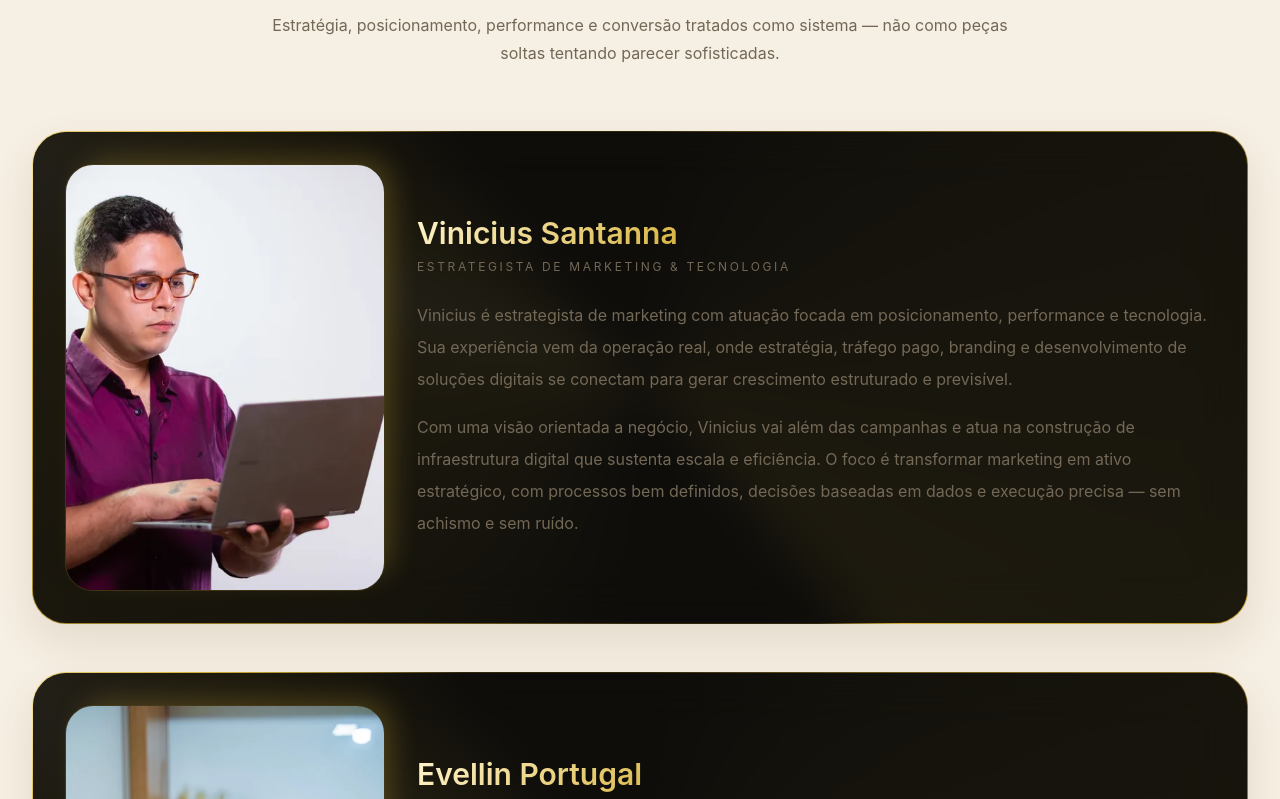
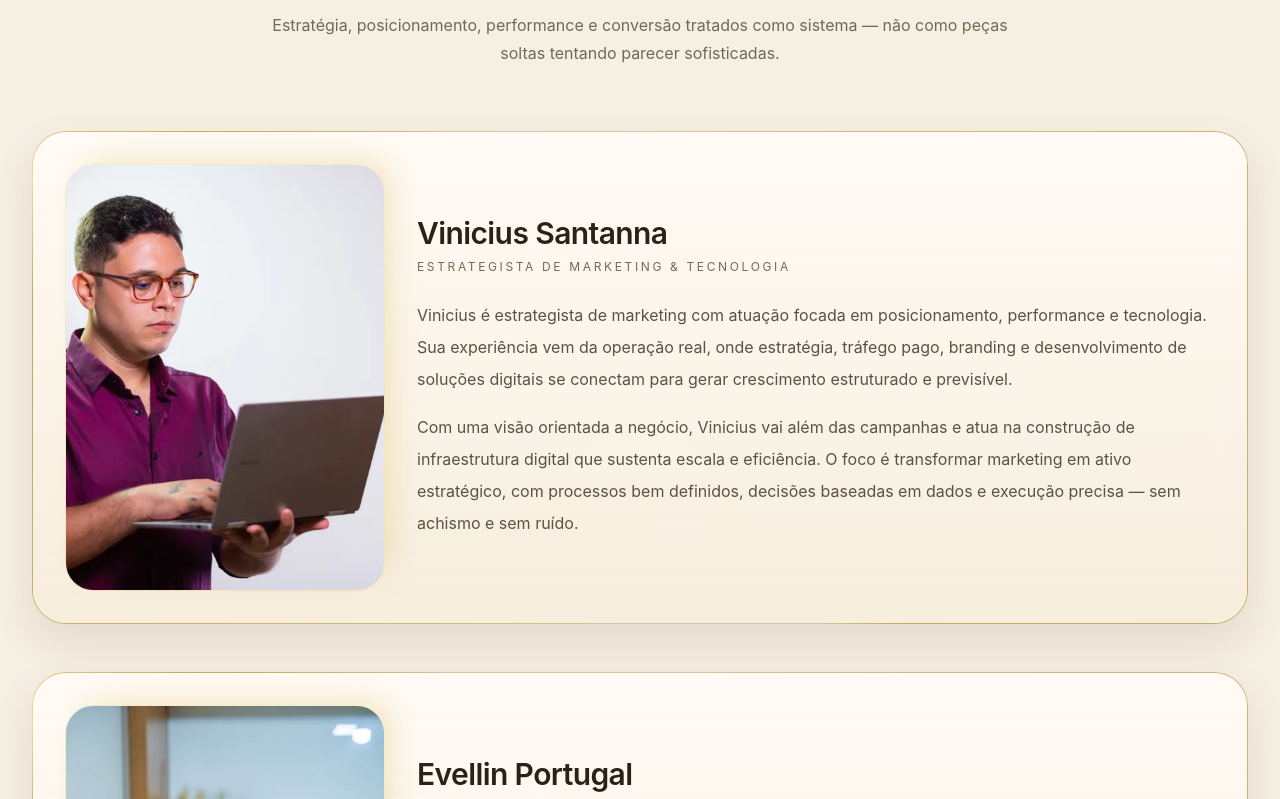
Before and after one commit to vinimsantanna/supra, a Next.js app: page / in a window 1280 px wide. Shown: the part 1341-2140 px from the top of the page. Built offline with nearby package versions, Linux system fonts and the light colour scheme.

Commit message:
Lighten founders cards and remove border animation

```diff
--- a/app/page.tsx
+++ b/app/page.tsx
@@ -399,19 +399,19 @@ function Founders() {
           {founders.map((f, index) => (
             <ScrollReveal key={f.name} delay={index * 120} y={30} scale={0.982}>
               <BorderRotate
-                animationMode="rotate-on-hover"
+                animationMode="static"
                 animationSpeed={2.4}
                 borderWidth={1.5}
                 borderRadius={34}
-                backgroundColor="rgba(10,10,10,0.9)"
+                backgroundColor="rgba(252,246,236,0.94)"
                 gradientColors={{
-                  primary: '#2f250b',
-                  secondary: '#d4af37',
-                  accent: '#f4df9f',
+                  primary: '#d8c4a1',
+                  secondary: '#c6a85b',
+                  accent: '#edd9a2',
                 }}
                 className="overflow-hidden shadow-soft"
               >
-                <div className="grid items-center gap-8 p-6 backdrop-blur-xl md:p-8 lg:grid-cols-[320px_1fr]">
+                <div className="grid items-center gap-8 bg-[linear-gradient(180deg,rgba(255,251,246,0.92),rgba(246,236,219,0.82))] p-6 backdrop-blur-xl md:p-8 lg:grid-cols-[320px_1fr]">
                   <div>
                     <div className="mx-auto w-full max-w-[280px] md:max-w-[320px]">
                       <div className="relative aspect-[3/4] overflow-hidden rounded-[28px] border border-gold/20 shadow-[12px_-10px_30px_-8px_rgba(212,175,55,0.3)]">
@@ -420,9 +420,9 @@ function Founders() {
                     </div>
                   </div>
                   <div>
-                    <h3 className="text-3xl font-semibold text-gradient-gold">{f.name}</h3>
-                    <p className="mt-2 text-xs uppercase tracking-[0.22em] text-muted">{f.role}</p>
-                    <div className="mt-6 space-y-4 text-base leading-8 text-muted">
+                    <h3 className="text-3xl font-semibold tracking-[-0.02em] text-[#2c2116]">{f.name}</h3>
+                    <p className="mt-2 text-xs uppercase tracking-[0.22em] text-[#766958]">{f.role}</p>
+                    <div className="mt-6 space-y-4 text-base leading-8 text-[#5c5145]">
                       {f.description.map((p) => (
                         <p key={p}>{p}</p>
                       ))}
--- a/components/ui/animated-gradient-border.tsx
+++ b/components/ui/animated-gradient-border.tsx
@@ -1,6 +1,6 @@
 import React, { CSSProperties, HTMLAttributes, ReactNode } from 'react';
 
-type AnimationMode = 'auto-rotate' | 'rotate-on-hover' | 'stop-rotate-on-hover';
+type AnimationMode = 'auto-rotate' | 'rotate-on-hover' | 'stop-rotate-on-hover' | 'static';
 
 interface BorderRotateProps extends Omit<HTMLAttributes<HTMLDivElement>, 'className'> {
   children: ReactNode;
@@ -44,6 +44,8 @@ function BorderRotate({
         return 'gradient-border-hover';
       case 'stop-rotate-on-hover':
         return 'gradient-border-stop-hover';
+      case 'static':
+        return '';
       default:
         return '';
     }
```
